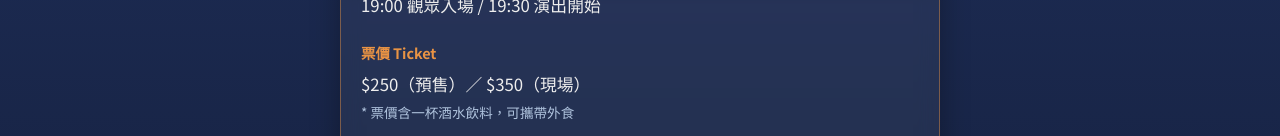
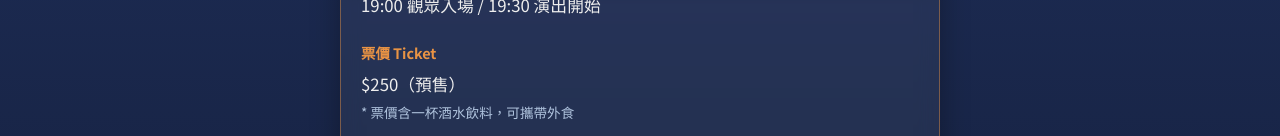
Before and after one commit to katewebsite/ayers, a plain HTML site: page index.html in a window 1280 px wide. Shown: the part 816-952 px from the top of the page. Drawn offline with Linux system fonts and the light colour scheme.

Commit message:
Update ticket price display in index.html

```diff
--- a/index.html
+++ b/index.html
@@ -302,7 +302,7 @@
             <div class="info-row">
                 <div class="info-content">
                     <span class="info-label">票價 Ticket</span>
-                    <span class="info-value">$250（預售）／ $350（現場）</span>
+                    <span class="info-value">$250（預售）</span>
                     <div class="note">* 票價含一杯酒水飲料，可攜帶外食</div>
                 </div>
             </div>
```
